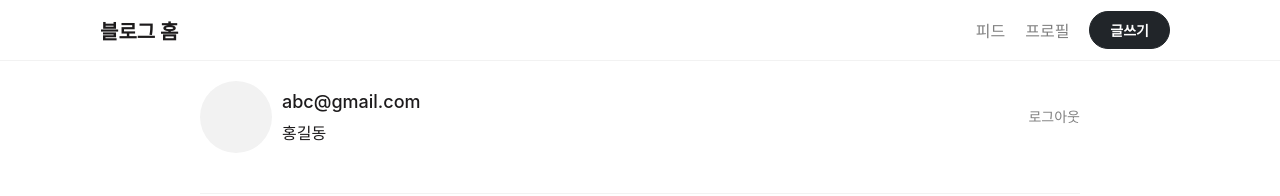
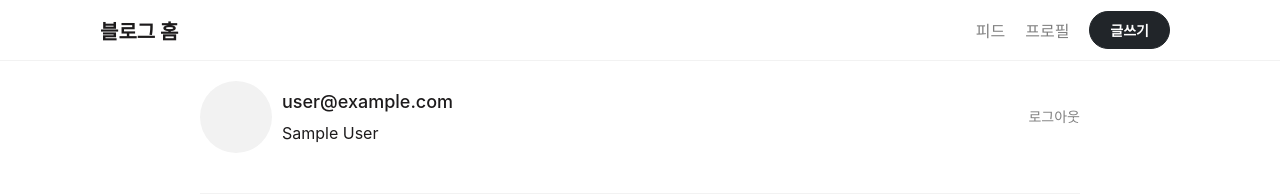
Before and after one commit to HJVeronica/blog-app, a React (Create React App) app: page /profile in a window 1280 px wide. Shown: the top 196 px of the page. Built offline with nearby package versions, Linux system fonts and the light colour scheme; no server answers; sample sign-in values are in the browser's storage; a web font is replaced by a local one.

Commit message:
로그아웃 동작 구현 (firebase auth)

```diff
--- a/src/index.css
+++ b/src/index.css
@@ -275,8 +275,9 @@ footer a:focus {
 .profile__logout {
   color: gray;
   text-decoration: none;
+  font-size: 14px;
 
-  font-size: 14px;
+  cursor: pointer;
 }
 
 .profile__logout:hover,
--- a/src/pages/profile/index.tsx
+++ b/src/pages/profile/index.tsx
@@ -1,19 +1,36 @@
-import { Link } from "react-router-dom";
+import { app } from "firebaseApp";
+import { getAuth, signOut } from "firebase/auth";
+
+import { toast } from "react-toastify";
 
 const Profile = () => {
+  const auth = getAuth(app);
+
+  const onSignOut = async () => {
+    try {
+      const auth = getAuth(app);
+      await signOut(auth);
+      toast.success("로그아웃 성공!");
+    } catch (error: any) {
+      toast.error(error?.code);
+    }
+  };
+
   return (
     <div className="profile__box">
       <div className="flex__box-lg">
         <div className="profile__image" />
         <div>
-          <div className="profile__email">abc@gmail.com</div>
-          <div className="profile__name">홍길동</div>
+          <div className="profile__email">{auth?.currentUser?.email}</div>
+          <div className="profile__name">
+            {auth?.currentUser?.displayName || "사용자"}
+          </div>
         </div>
       </div>
 
-      <Link to="/" className="profile__logout">
+      <div role="presentation" className="profile__logout" onClick={onSignOut}>
         로그아웃
-      </Link>
+      </div>
     </div>
   );
 };
```
